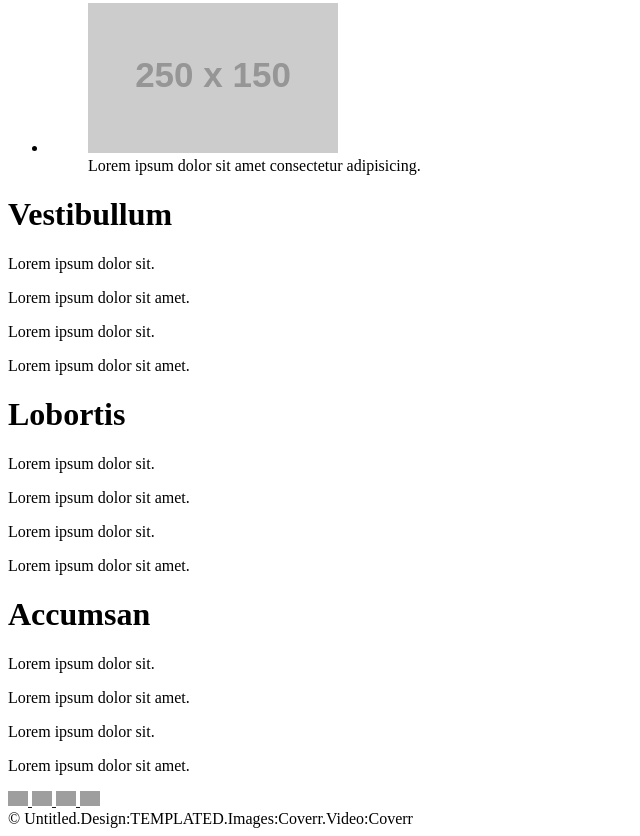
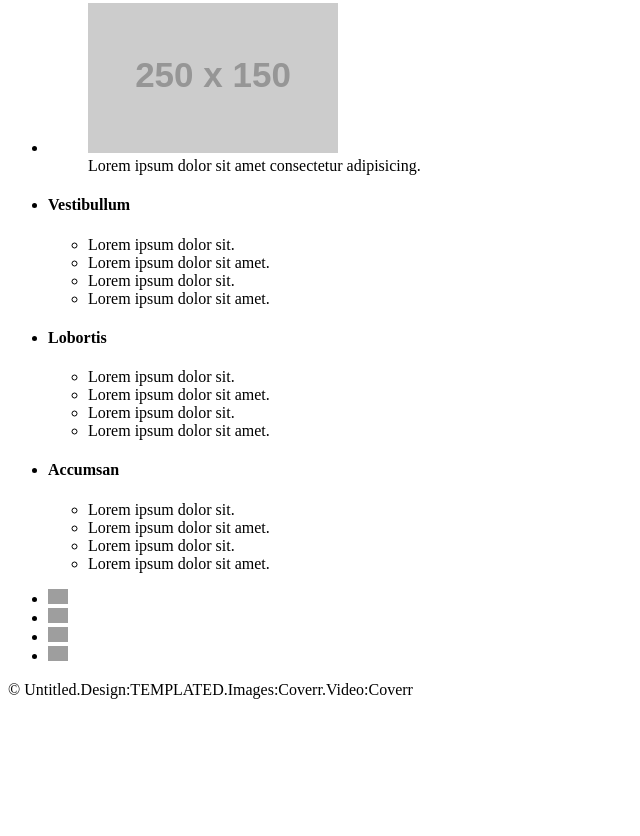
Before and after one commit to npawanaxioned/broadcast-web-app, a plain HTML site: page index.html in a window 1280 px wide. Shown: the part 1942-2778 px from the top of the page, without its empty margins (0-640 px from the left). After the commit the page ends 2649 px from the top, so only its background shows below. Drawn offline with Linux system fonts and the light colour scheme; grey boxes are pictures that could not be loaded; placeholder pictures from the web are drawn by us.

Commit message:
added footer section & fixed menu icon

```diff
--- a/index.html
+++ b/index.html
@@ -10,33 +10,38 @@
 
 <body>
   <div class="container">
+    <!-- Header -->
     <header>
       <div class="wrapper">
-        <h1><a href="#FIXME">Broadcast by TEMPLATED</a></h1>
+        <h1><a href="#FIXME" target="_self" title="Broadcast">Broadcast by <span
+              class="uppercase-text">templated</span></a></h1>
         <div>
-          <a href="#FIXME">
-            <img src="https://cdn4.iconfinder.com/data/icons/wirecons-free-vector-icons/32/menu-alt-256.png"
-              style="width: 12px;" alt="menu">
-            Menu
-          </a>
+          <span class="menu-icon">
+            <span>-</span>
+            <span>-</span>
+            <span>-</span>
+          </span>
+          Menu
         </div>
         <ul class="nav-link-wrapper">
-          <li><a href="#FIXME">Home</a></li>
-          <li><a href="#FIXME">About</a></li>
-          <li><a href="#FIXME">Contact</a></li>
+          <li><a href="#FIXME" target="_self" title="Home">Home</a></li>
+          <li><a href="#FIXME" target="_self" title="About">About</a></li>
+          <li><a href="#FIXME" target="_self" title="Contact">Contact</a></li>
         </ul>
       </div>
     </header>
 
     <main>
+      <!-- Broadcast container section -->
       <section class="broadcast-container">
         <div class="wrapper">
           <h2 class="heading-two">This is Broadcast</h2>
           <p>Lorem ipsum dolor sit amet consectetur adipisicing elit. Quos, nostrum?</p>
-          <div><a href="#FIXME"></a> Dignissim</div>
+          <div><a href="#FIXME" target="_self" title="Dignissim"></a> Dignissim</div>
         </div>
       </section>
 
+      <!-- Image Section Container 1 -->
       <section class="img-section-container-1">
         <div class="wrapper">
           <h3 class="heading-three">Lorem ipsum dolor sit amet consectetur adipisicing elit.</h3>
@@ -58,6 +63,7 @@
         </div>
       </section>
 
+      <!-- Image Section Container 2 -->
       <section class="img-section-container-2">
         <div class="wrapper">
           <h3 class="heading-three">Etiam veroeros lorem</h3>
@@ -65,9 +71,9 @@
           <ul class="button-img-container">
             <li class="button-container">
               <ul>
-                <li><a href="#FIXME">Lorem, ipsum dolor.</a></li>
-                <li><a href="#FIXME">Lorem ipsum dolor sit.</a></li>
-                <li><a href="#FIXME">Lorem ipsum dolor sit.</a></li>
+                <li><a href="#FIXME" target="_self" title="content1">Lorem, ipsum dolor.</a></li>
+                <li><a href="#FIXME" target="_self" title="content2">Lorem ipsum dolor sit.</a></li>
+                <li><a href="#FIXME" target="_self" title="content3">Lorem ipsum dolor sit.</a></li>
               </ul>
             </li>
             <li class="img-container">
@@ -82,6 +88,7 @@
         </div>
       </section>
 
+      <!-- Image Section Container 3 -->
       <section class="img-section-container-3">
         <div class="wrapper">
           <h3 class="heading-three">Aliquam ipsum purus dolor</h3>
@@ -110,53 +117,81 @@
       </section>
     </main>
 
+    <!-- Footer Section -->
     <footer>
       <div class="wrapper">
-        <div class="footer-nav-container">
-          <div class="footer-nav-inner-container">
-            <h1>Vestibullum</h1>
-            <p>Lorem ipsum dolor sit.</p>
-            <p>Lorem ipsum dolor sit amet.</p>
-            <p>Lorem ipsum dolor sit.</p>
-            <p>Lorem ipsum dolor sit amet.</p>
-          </div>
-          <div class="footer-nav-inner-container-2">
-            <h1>Lobortis</h1>
-            <p>Lorem ipsum dolor sit.</p>
-            <p>Lorem ipsum dolor sit amet.</p>
-            <p>Lorem ipsum dolor sit.</p>
-            <p>Lorem ipsum dolor sit amet.</p>
-          </div>
-          <div class="footer-nav-inner-container-3">
-            <h1>Accumsan</h1>
-            <p>Lorem ipsum dolor sit.</p>
-            <p>Lorem ipsum dolor sit amet.</p>
-            <p>Lorem ipsum dolor sit.</p>
-            <p>Lorem ipsum dolor sit amet.</p>
+
+        <div class="footer-top-container">
+          <!-- Footer Navlinks Container -->
+          <ul class="footer-nav-container">
+            <li class="footer-nav-inner-container-1">
+              <h4 class="heading-four">Vestibullum</h4>
+              <ul>
+                <li>Lorem ipsum dolor sit.</li>
+                <li>Lorem ipsum dolor sit amet.</li>
+                <li>Lorem ipsum dolor sit.</li>
+                <li>Lorem ipsum dolor sit amet.</li>
+              </ul>
+            </li>
+
+            <li class="footer-nav-inner-container-2">
+              <h4 class="heading-four">Lobortis</h4>
+              <ul>
+                <li>Lorem ipsum dolor sit.</li>
+                <li>Lorem ipsum dolor sit amet.</li>
+                <li>Lorem ipsum dolor sit.</li>
+                <li>Lorem ipsum dolor sit amet.</li>
+              </ul>
+            </li>
+
+            <li class="footer-nav-inner-container-3">
+              <h4 class="heading-four">Accumsan</h4>
+              <ul>
+                <li>Lorem ipsum dolor sit.</li>
+                <li>Lorem ipsum dolor sit amet.</li>
+                <li>Lorem ipsum dolor sit.</li>
+                <li>Lorem ipsum dolor sit amet.</li>
+              </ul>
+            </li>
+          </ul>
+        </div>
+
+        <div class="footer-bottom-container">
+          <!-- Footer Social Navlinks Container -->
+          <ul class="social-icons-container">
+            <li>
+              <a href="#FIXME" target="_blank" rel="noopener" title="Our Official Twitter Page">
+                <img src="https://cdn3.iconfinder.com/data/icons/picons-social/57/03-twitter-64.png" alt="twitter-icon"
+                  style="width: 20px">
+              </a>
+            </li>
+            <li>
+              <a href="#FIXME" target="_blank" rel="noopener" title="Our Official Facebook Page">
+                <img src="https://cdn3.iconfinder.com/data/icons/picons-social/57/06-facebook-512.png"
+                  alt="facebook-icon" style="width: 20px">
+              </a>
+            </li>
+            <li>
+              <a href="#FIXME" target="_blank" rel="noopener" title="Our Official Instagram Page">
+                <img src="https://cdn4.iconfinder.com/data/icons/picons-social/57/38-instagram-2-256.png"
+                  alt="instagram-icon" style="width: 20px">
+              </a>
+            </li>
+            <li>
+              <a href="#FIXME" target="_blank" rel="noopener" title="Our Official Snapchat">
+                <img src="https://cdn1.iconfinder.com/data/icons/social-media-circle-7/512/Circled_Snapchat_svg-256.png"
+                  alt="snapchat-icon" style="width: 20px">
+              </a>
+            </li>
+          </ul>
+
+          <!-- Footer Copyright Section -->
+          <div>
+            <span>&copy; Untitled.Design:TEMPLATED.Images:Coverr.Video:Coverr</span>
           </div>
         </div>
 
-        <div class="social-icons-container">
-          <a href="#twitter">
-            <img src="https://cdn3.iconfinder.com/data/icons/picons-social/57/03-twitter-64.png" alt="twitter-icon"
-              style="width: 20px">
-          </a>
-          <a href="#facebook">
-            <img src="https://cdn3.iconfinder.com/data/icons/picons-social/57/06-facebook-512.png" alt="facebook-icon"
-              style="width: 20px">
-          </a>
-          <a href="#instagram">
-            <img src="https://cdn4.iconfinder.com/data/icons/picons-social/57/38-instagram-2-256.png"
-              alt="instagram-icon" style="width: 20px">
-          </a>
-          <a href="#snapchat">
-            <img src="https://cdn1.iconfinder.com/data/icons/social-media-circle-7/512/Circled_Snapchat_svg-256.png"
-              alt="snapchat-icon" style="width: 20px">
-          </a>
-        </div>
 
-        <span>&copy; Untitled.Design:TEMPLATED.Images:Coverr.Video:Coverr</span>
-      </div>
     </footer>
   </div>
 
```
